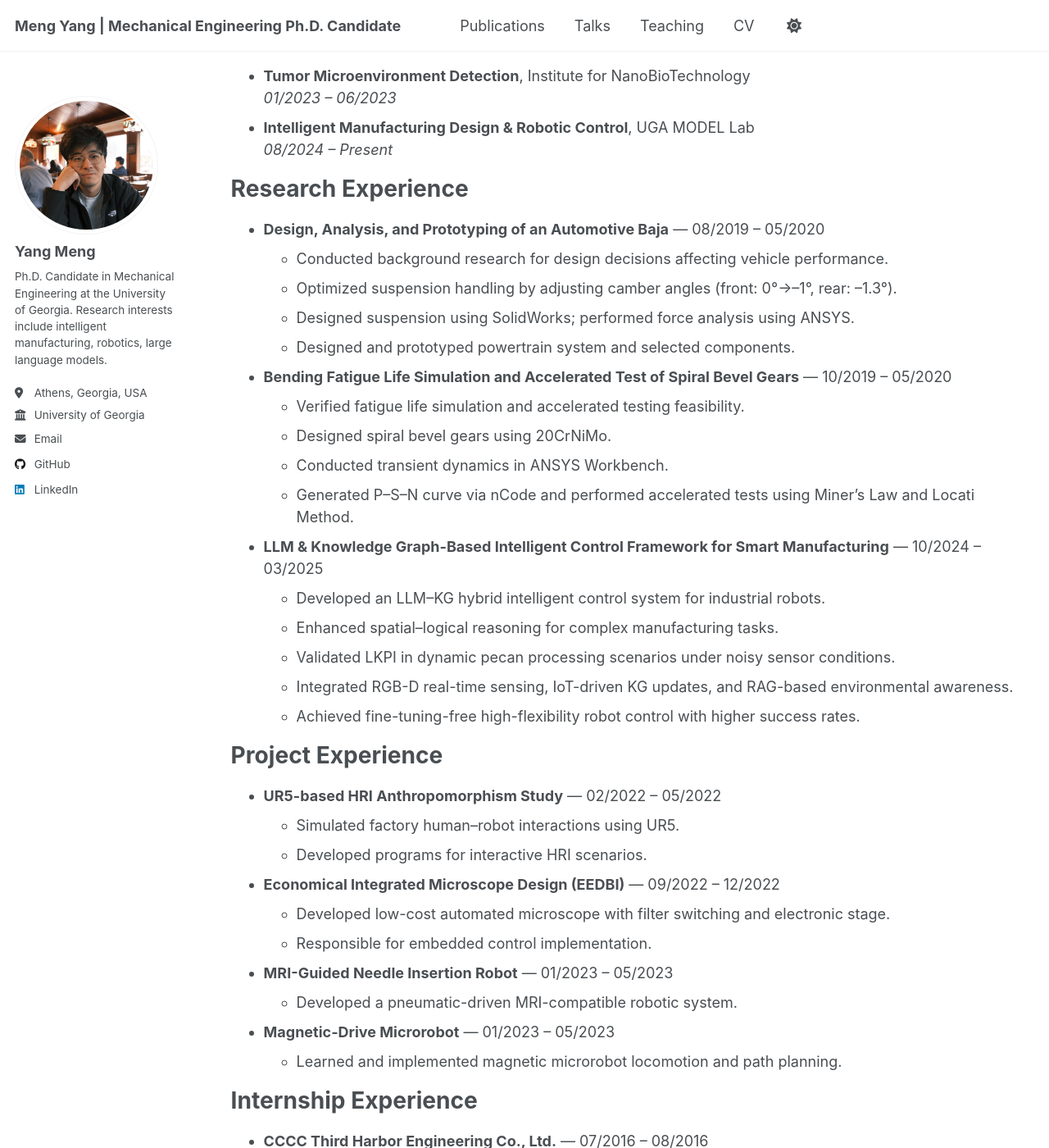
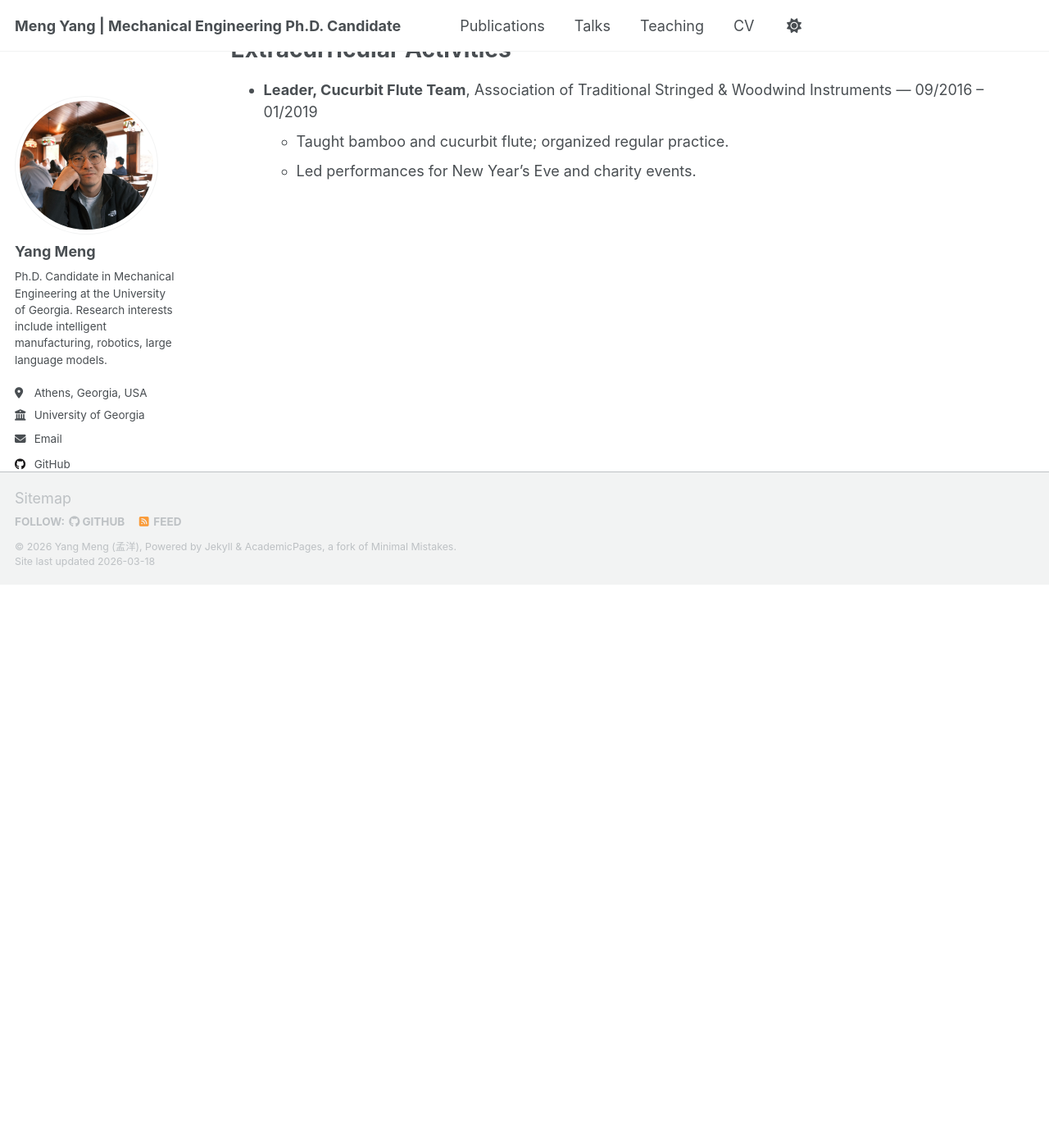
Before and after one commit to dreamocean612/Yang-Meng.github.io, a Jekyll site: the page built from _pages/cv.md, in a window 1280 px wide and 1400 px high, scrolled down 687 px. Shown: the whole window at 82% size. Built offline with Jekyll 4.4.1, drawn with Linux system fonts in a browser that asks for light colours; a script that is not in the unit is left out; some of the changed text lies outside the part shown.

Commit message:
Remove extensive CV sections
Removed sections on publications, lab experience, research experience, project experience, internship experience, honors & awards, extracurricular activities, and skills.

```diff
--- a/_pages/cv.md
+++ b/_pages/cv.md
@@ -20,59 +20,6 @@ Education
 * **B.Eng., Energy and Power Engineering**, Wuhan Institute of Technology, 09/2016 – 01/2019
   *GPA: 3.25/5.0*
 
-Publications
-======
-* **Yuliang Guo, Bingyang Wei, Zhihai Li, Yang Meng, Ke Zhang, Dake Liu**.
-  *Bending Fatigue Life Simulation and Accelerated Test of Spiral Bevel Gears.*
-  Journal of Henan University of Science and Technology (Natural Science), 2020, 41(5):13–17, 25.
-
-* **Yang Meng, Xiaoou Yang, Zuxin Dai, Tan Pan, Beshoy Morkos**.
-  *LLM and Knowledge Graph-Based Intelligent Control Framework for Smart Manufacturing.*
-  ASME IDETC/CIE 2025.08.
-
-Lab Experience
-======
-* **Tumor Microenvironment Detection**, Institute for NanoBioTechnology
-  *01/2023 – 06/2023*
-* **Intelligent Manufacturing Design & Robotic Control**, UGA MODEL Lab
-  *08/2024 – Present*
-
-Research Experience
-======
-* **Design, Analysis, and Prototyping of an Automotive Baja** — 08/2019 – 05/2020
-  - Conducted background research for design decisions affecting vehicle performance.
-  - Optimized suspension handling by adjusting camber angles (front: 0°→–1°, rear: –1.3°).
-  - Designed suspension using SolidWorks; performed force analysis using ANSYS.
-  - Designed and prototyped powertrain system and selected components.
-
-* **Bending Fatigue Life Simulation and Accelerated Test of Spiral Bevel Gears** — 10/2019 – 05/2020
-  - Verified fatigue life simulation and accelerated testing feasibility.
-  - Designed spiral bevel gears using 20CrNiMo.
-  - Conducted transient dynamics in ANSYS Workbench.
-  - Generated P–S–N curve via nCode and performed accelerated tests using Miner’s Law and Locati Method.
-
-* **LLM & Knowledge Graph-Based Intelligent Control Framework for Smart Manufacturing** — 10/2024 – 03/2025
-  - Developed an LLM–KG hybrid intelligent control system for industrial robots.
-  - Enhanced spatial–logical reasoning for complex manufacturing tasks.
-  - Validated LKPI in dynamic pecan processing scenarios under noisy sensor conditions.
-  - Integrated RGB-D real-time sensing, IoT-driven KG updates, and RAG-based environmental awareness.
-  - Achieved fine-tuning-free high-flexibility robot control with higher success rates.
-
-Project Experience
-======
-* **UR5-based HRI Anthropomorphism Study** — 02/2022 – 05/2022
-  - Simulated factory human–robot interactions using UR5.
-  - Developed programs for interactive HRI scenarios.
-
-* **Economical Integrated Microscope Design (EEDBI)** — 09/2022 – 12/2022
-  - Developed low-cost automated microscope with filter switching and electronic stage.
-  - Responsible for embedded control implementation.
-
-* **MRI-Guided Needle Insertion Robot** — 01/2023 – 05/2023
-  - Developed a pneumatic-driven MRI-compatible robotic system.
-
-* **Magnetic-Drive Microrobot** — 01/2023 – 05/2023
-  - Learned and implemented magnetic microrobot locomotion and path planning.
 
 Internship Experience
 ======
@@ -84,24 +31,9 @@ Internship Experience
   - Conducted ceramic industry market research and data analysis.
   - Assisted in identifying and developing solder joint technology.
 
-Honors & Awards
-======
-* **NSF/ASME 2025 Student Design Essay Competition Winner** — 08/2025
-* **ASME Computer-Aided Product & Process Development Best Paper Award** — 08/2025
-* **Magna Cum Laude**, Florida Institute of Technology — 01/2021
-* **Second Class Scholarship**, WIT — 12/2018
-* **Panther Fund Scholarship**, FIT — 12/2018
-* **Excellent Student Leader**, WIT — 12/2017
-* **Third Class Scholarship**, WIT — 09/2017
-* **Second Prize, Zhizhi Cup Competition**, WIT — 11/2016
 
 Extracurricular Activities
 ======
 * **Leader, Cucurbit Flute Team**, Association of Traditional Stringed & Woodwind Instruments — 09/2016 – 01/2019
   - Taught bamboo and cucurbit flute; organized regular practice.
   - Led performances for New Year’s Eve and charity events.
-
-Skills
-======
-* **Software**: SolidWorks, MATLAB, Python, Simulink, ANSYS, Arduino, ROS, JMP
-* **Languages**: Chinese (Native), English (Proficient)
```
